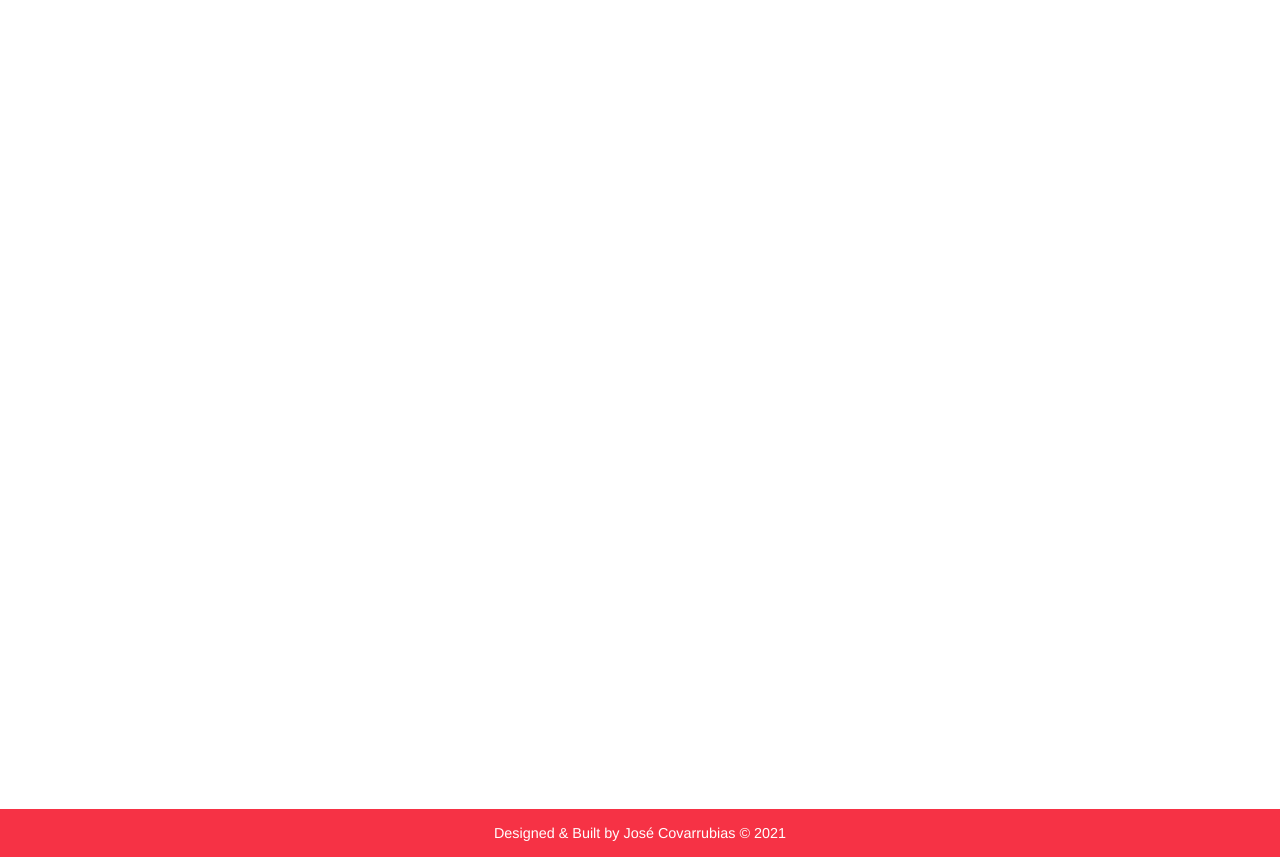
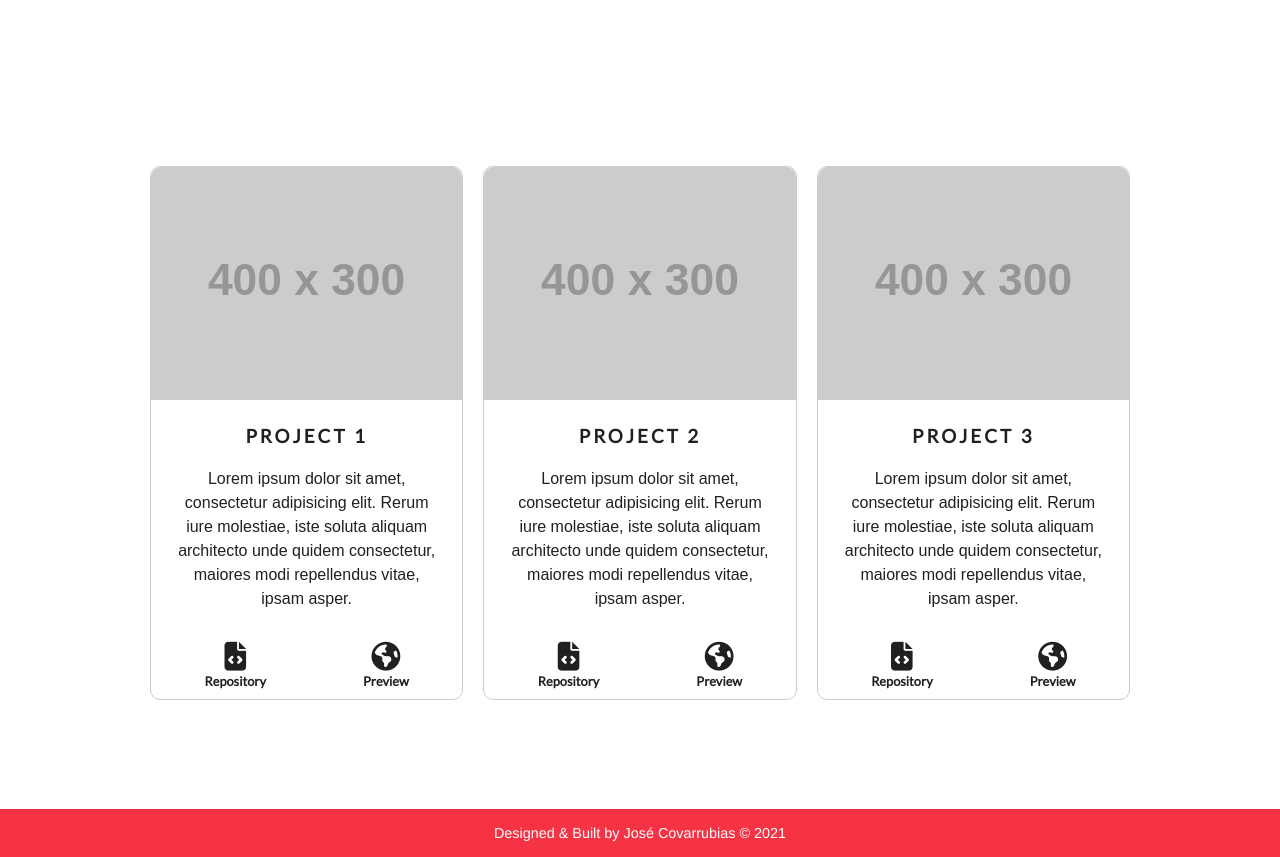
Before and after one commit to thecovarrubias/projects-app, a plain HTML site: page docs/index.html in a window 1280 px wide. Shown: the part 743-1600 px from the top of the page. Drawn offline with nearby package versions, Linux system fonts and the light colour scheme; placeholder pictures from the web are drawn by us.

Commit message:
Added cards

```diff
--- a/docs/assets/css/styles.css
+++ b/docs/assets/css/styles.css
@@ -60,7 +60,7 @@ body.dark-mode .nav-item a:hover {
     color: var(--dark-primary);
 }
 
-main {
+#contact {
     display: flex;
     justify-content: center;
     align-items: center;
@@ -79,7 +79,7 @@ main {
 
 .card:hover {
     border: 1px solid #e4e4e4;
-    box-shadow: 0 0 35px #cccccc;
+    box-shadow: 0 0 20px #cccccc;
 }
 
 body.dark-mode .card {
@@ -182,10 +182,6 @@ body.dark-mode .card-footer a:hover {
     color: var(--dark-primary);
 }
 
-section {
-    height: 94vh;
-}
-
 footer {
     bottom: 0;
     display: flex;
@@ -222,6 +218,7 @@ body.dark-mode footer > p {
     border-radius: 50%;
     border: 1px solid var(--bg-light);
     color: var(--bg-light);
+    animation: fade-in 500ms;
 }
 
 .top-bottom > i {
@@ -234,8 +231,101 @@ body.dark-mode footer > p {
 
 body.dark-mode .top-bottom {
     background-color: var(--dark-primary);
-    border-color: var(--light-secondary);
+    border-color: var(--bg-dark);
 }
+
+#projects {
+    height: 94vh;
+    align-items: center;
+    margin: 0 auto;
+    max-width: 1000px;
+    display: grid;
+    grid-template-columns: repeat(3, 1fr);
+}
+
+.card-project {
+    text-align: center;
+    border-radius: 10px;
+    color: var(--light-secondary);
+    background-color: var(--bg-light);
+    border: 1px solid #cccccc;
+    transition: 200ms;
+    margin: 10px;
+}
+
+.card-project:hover {
+    border: 1px solid #e4e4e4;
+    box-shadow: 0 0 20px #cccccc;
+}
+
+body.dark-mode .card-project {
+    color: var(--dark-secondary);
+    box-shadow: none;
+    background-color: #282828;
+    border: none;
+}
+
+.card-image {
+    width: 100%;
+    display: block;
+    border-top-left-radius: 10px;
+    border-top-right-radius: 10px;
+}
+
+body.dark-mode .card-image {
+    filter: brightness(.8) contrast(1.2);
+}
+
+.card-content {
+    line-height: 1.5em;
+    font-family: Arial, Helvetica, sans-serif;
+    padding: 5px 20px;
+}
+
+.card-content > h3 {
+    text-transform: uppercase;
+    letter-spacing: 3px;
+    font-weight: bold;
+    font-family: 'Lato', sans-serif;
+}
+
+.card-info {
+    padding: 10px 5px;
+    display: flex;
+    justify-content: space-around;
+    align-items: center;
+    text-align: center;
+}
+
+.card-info a {
+    text-decoration: none;
+    color: var(--light-secondary);
+}
+
+.card-info a i {
+    font-size: 1.8em;
+    transition: 200ms;
+    display: flex;
+    flex-direction: column;
+}
+
+.card-info a span {
+    font-size: .8em;
+    font-weight: bold;
+}
+
+.card-info a:hover {
+    color: var(--light-primary);
+}
+
+body.dark-mode .card-info a {
+    color: var(--dark-secondary);
+}
+
+body.dark-mode .card-info a:hover {
+    color: var(--dark-primary);
+}
+
 
 @media(max-width: 1025px) {
 
@@ -253,15 +343,15 @@ body.dark-mode .top-bottom {
         font-size: 1.3em;
     }
 
-    .card-body > p {
+    .card-body > p, .card-content {
         font-size: .9em;
     }
 
-    .card-footer a i {
+    .card-footer a i, .card-info a i {
         font-size: 1.6em;
     }
 
-    .card-footer a span {
+    .card-footer a span, .card-info a span {
         font-size: .6em;
     }
 
@@ -271,10 +361,21 @@ body.dark-mode .top-bottom {
 
 }
 
+@media(max-width: 770px) {
+    #projects {
+        height: auto;
+        grid-template-columns: repeat(2, 1fr);
+    }
+}
+
 @media(max-width: 426px) {
     .card {
         height: 525px;
         width: 330px;
+    }
+
+    #projects {
+        grid-template-columns: repeat(1, 1fr);
     }
 }
 
@@ -289,4 +390,15 @@ body.dark-mode .top-bottom {
         width: 150px;
         margin-top: 25px;
     }
+
 }
+
+@keyframes fade-in {
+    from {
+        opacity: 0;
+    }
+
+    to {
+        opacity: 1;
+    }
+}
--- a/docs/index.html
+++ b/docs/index.html
@@ -58,6 +58,62 @@
     </main>
 
     <section id="projects">
+        <article class="card-project">
+            <img src="https://fakeimg.pl/400x300/009578/fff/" alt="card" class="card-image">
+            <div class="card-content">
+                <h3>Project 1</h3>
+                <p>Lorem ipsum dolor sit amet, consectetur adipisicing elit. Rerum iure molestiae, iste soluta aliquam
+                    architecto unde quidem consectetur, maiores modi repellendus vitae, ipsam asper.</p>
+            </div>
+            <div class="card-info">
+                <a href="#">
+                    <i class="fas fa-file-code"></i>
+                    <span>Repository</span>
+                </a>
+                <a href="#">
+                    <i class="fas fa-globe-americas"></i>
+                    <span>Preview</span>
+                </a>
+            </div>
+        </article>
+
+        <article class="card-project">
+            <img src="https://fakeimg.pl/400x300/009578/fff/" alt="card" class="card-image">
+            <div class="card-content">
+                <h3>Project 2</h3>
+                <p>Lorem ipsum dolor sit amet, consectetur adipisicing elit. Rerum iure molestiae, iste soluta aliquam
+                    architecto unde quidem consectetur, maiores modi repellendus vitae, ipsam asper.</p>
+            </div>
+            <div class="card-info">
+                <a href="#">
+                    <i class="fas fa-file-code"></i>
+                    <span>Repository</span>
+                </a>
+                <a href="#">
+                    <i class="fas fa-globe-americas"></i>
+                    <span>Preview</span>
+                </a>
+            </div>
+        </article>
+
+        <article class="card-project">
+            <img src="https://fakeimg.pl/400x300/009578/fff/" alt="card" class="card-image">
+            <div class="card-content">
+                <h3>Project 3</h3>
+                <p>Lorem ipsum dolor sit amet, consectetur adipisicing elit. Rerum iure molestiae, iste soluta aliquam
+                    architecto unde quidem consectetur, maiores modi repellendus vitae, ipsam asper.</p>
+            </div>
+            <div class="card-info">
+                <a href="#">
+                    <i class="fas fa-file-code"></i>
+                    <span>Repository</span>
+                </a>
+                <a href="#">
+                    <i class="fas fa-globe-americas"></i>
+                    <span>Preview</span>
+                </a>
+            </div>
+        </article>
 
     </section>
 
```
